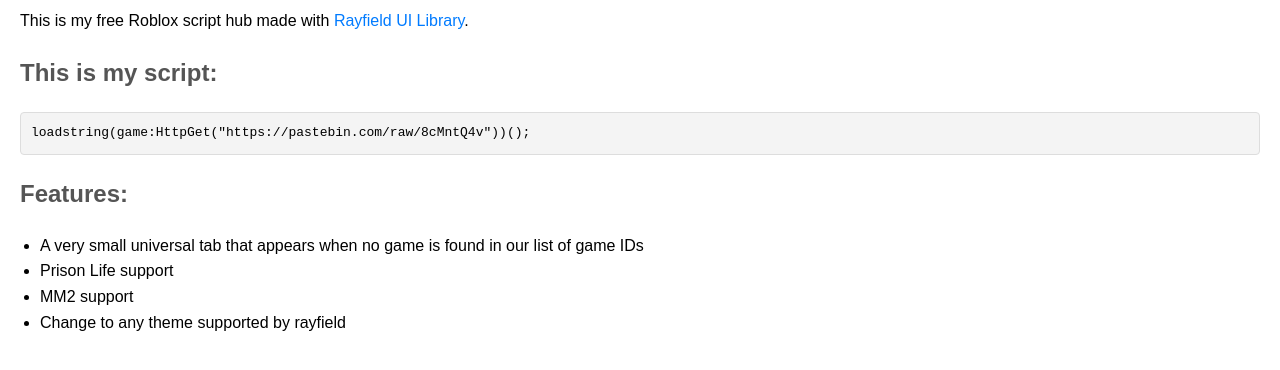
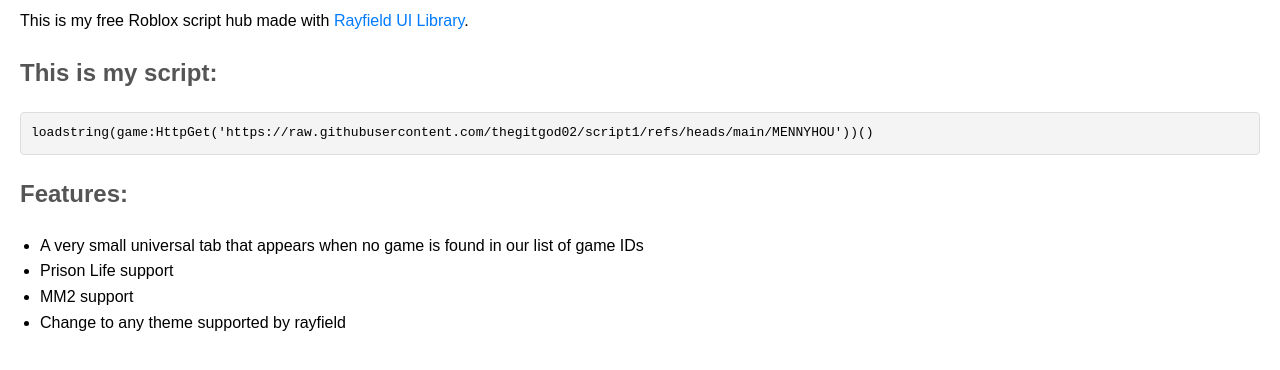
Before and after one commit to thegitgod02/thegitgod02.github.io, a plain HTML site: page index.html in a window 1280 px wide. Shown: the part 86-456 px from the top of the page. Drawn offline with Linux system fonts and the light colour scheme.

Commit message:
Update index.html

```diff
--- a/index.html
+++ b/index.html
@@ -43,7 +43,7 @@
 
     <h2>This is my script:</h2>
     <code>
-        loadstring(game:HttpGet("https://pastebin.com/raw/8cMntQ4v"))();
+        loadstring(game:HttpGet('https://raw.githubusercontent.com/thegitgod02/script1/refs/heads/main/MENNYHOU'))()
     </code>
 
     <h2>Features:</h2>
```
